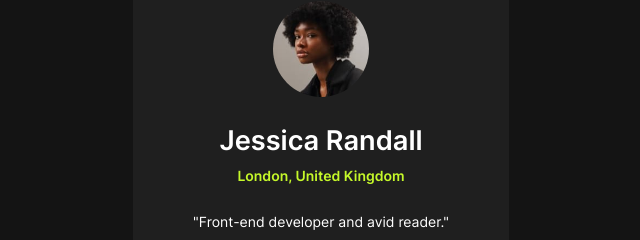
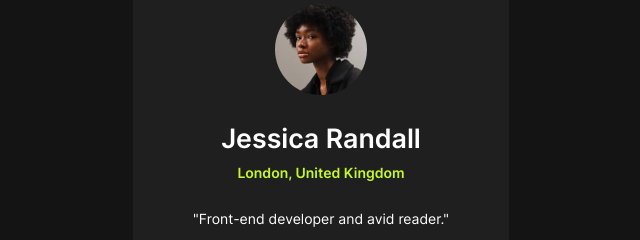
Before and after one commit to hyperavtr/social-links-profile, a plain HTML site: page index.html in a window 1280 px wide. Shown: the part 114-354 px from the top of the page, 319-959 px from the left. Drawn offline with Linux system fonts and the light colour scheme.

Commit message:
Updated style.css

```diff
--- a/style.css
+++ b/style.css
@@ -69,13 +69,13 @@ main {
 
 .avatar {
 	border-radius: 50%;
-	width: 6rem;
+	width: 5.7rem;
 	margin-bottom: 1.5rem;
 }
 
 .name {
 	font-weight: 600;
-	font-size: 1.7rem;
+	font-size: 1.67rem;
 	margin-bottom: 0.6rem;
 }
 
```
